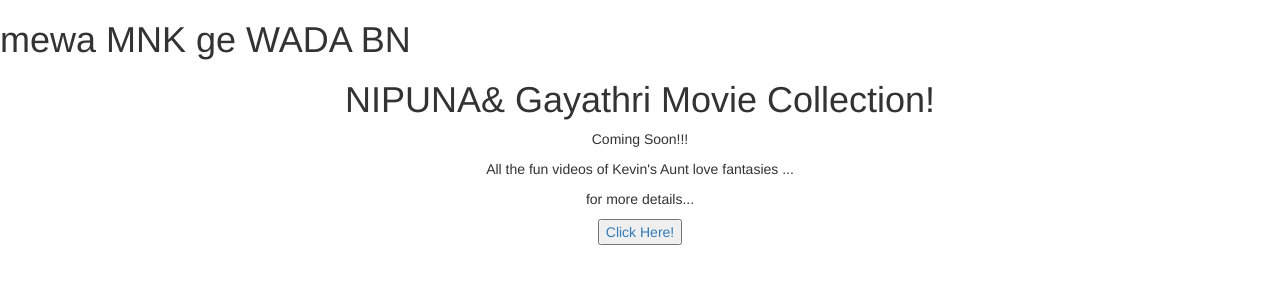
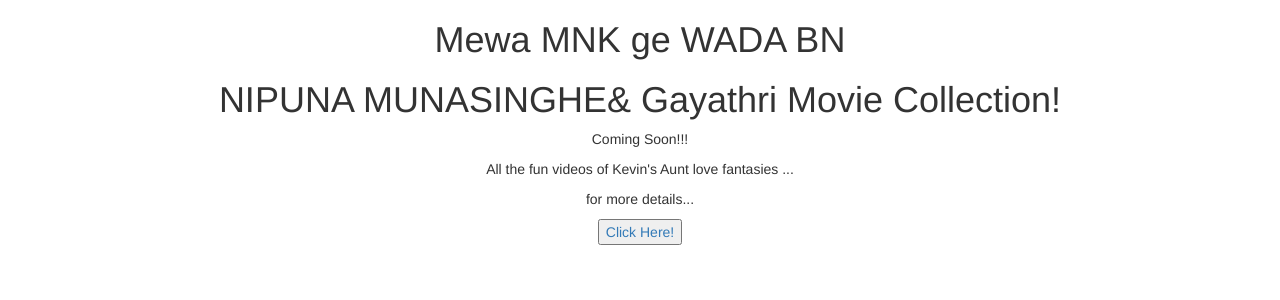
Before and after one commit to nipunai7/mitmovie, a PHP site: page / in a window 1280 px wide. Shown: the top 300 px of the page. Run offline with PHP 8.4, Linux system fonts and the light colour scheme; some libraries are stand-ins or nearby versions.

Commit message:
Update index.php

```diff
--- a/index.php
+++ b/index.php
@@ -35,9 +35,9 @@
       <script src="https://oss.maxcdn.com/respond/1.4.2/respond.min.js"></script>
     <![endif]-->
   </head>
-  <h1>mewa MNK ge WADA BN</h1>
+  <h1 align ="center">Mewa MNK ge WADA BN</h1>
   <body><div style="text-align:center;">
-    <h1>NIPUNA& Gayathri Movie Collection!</h1>
+    <h1>NIPUNA MUNASINGHE& Gayathri Movie Collection!</h1>
 <p>Coming Soon!!!</p>
 <p>All the fun videos of Kevin's Aunt love fantasies  ...</p>
     <p>for more details...</p>
```
